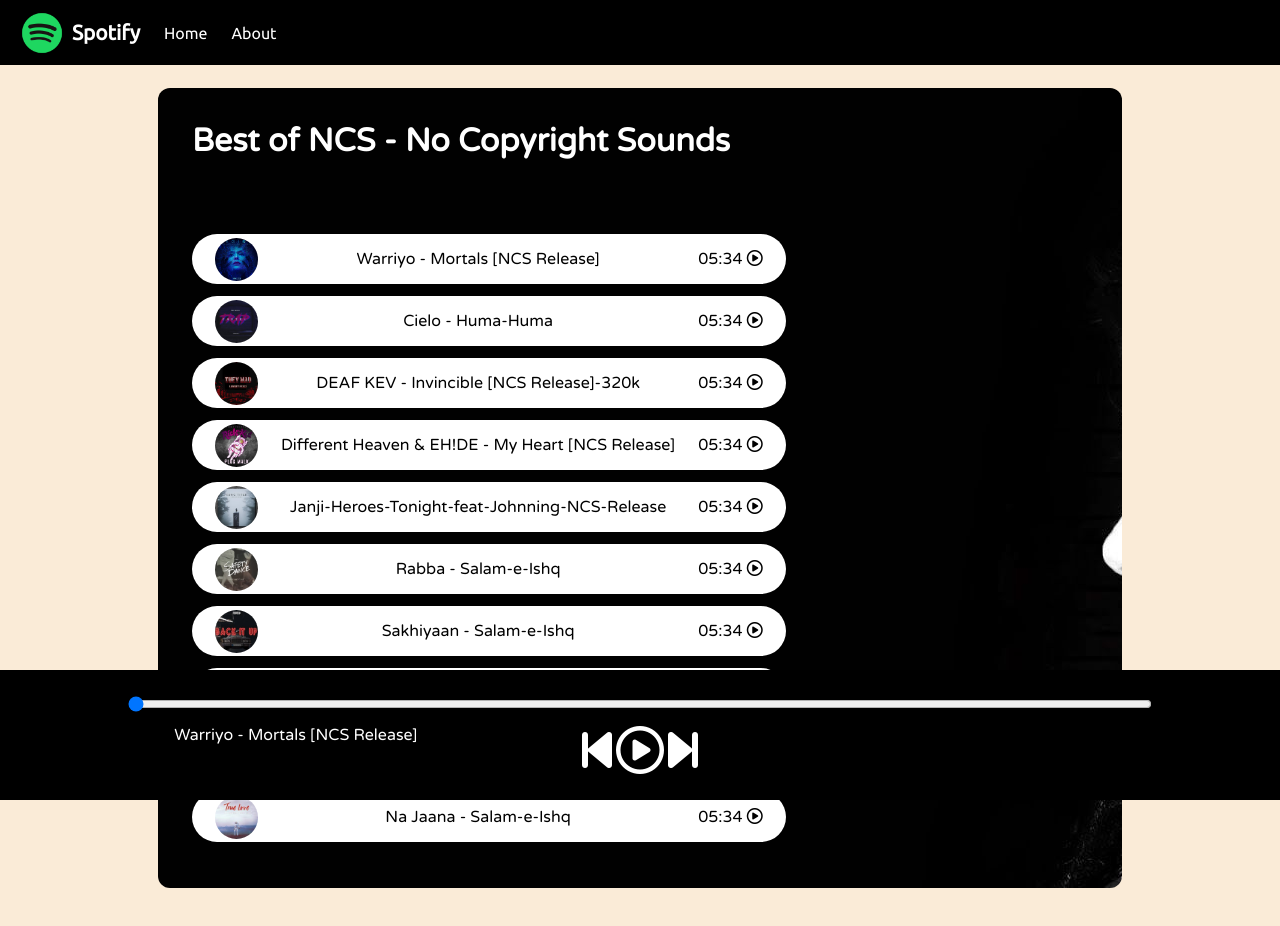
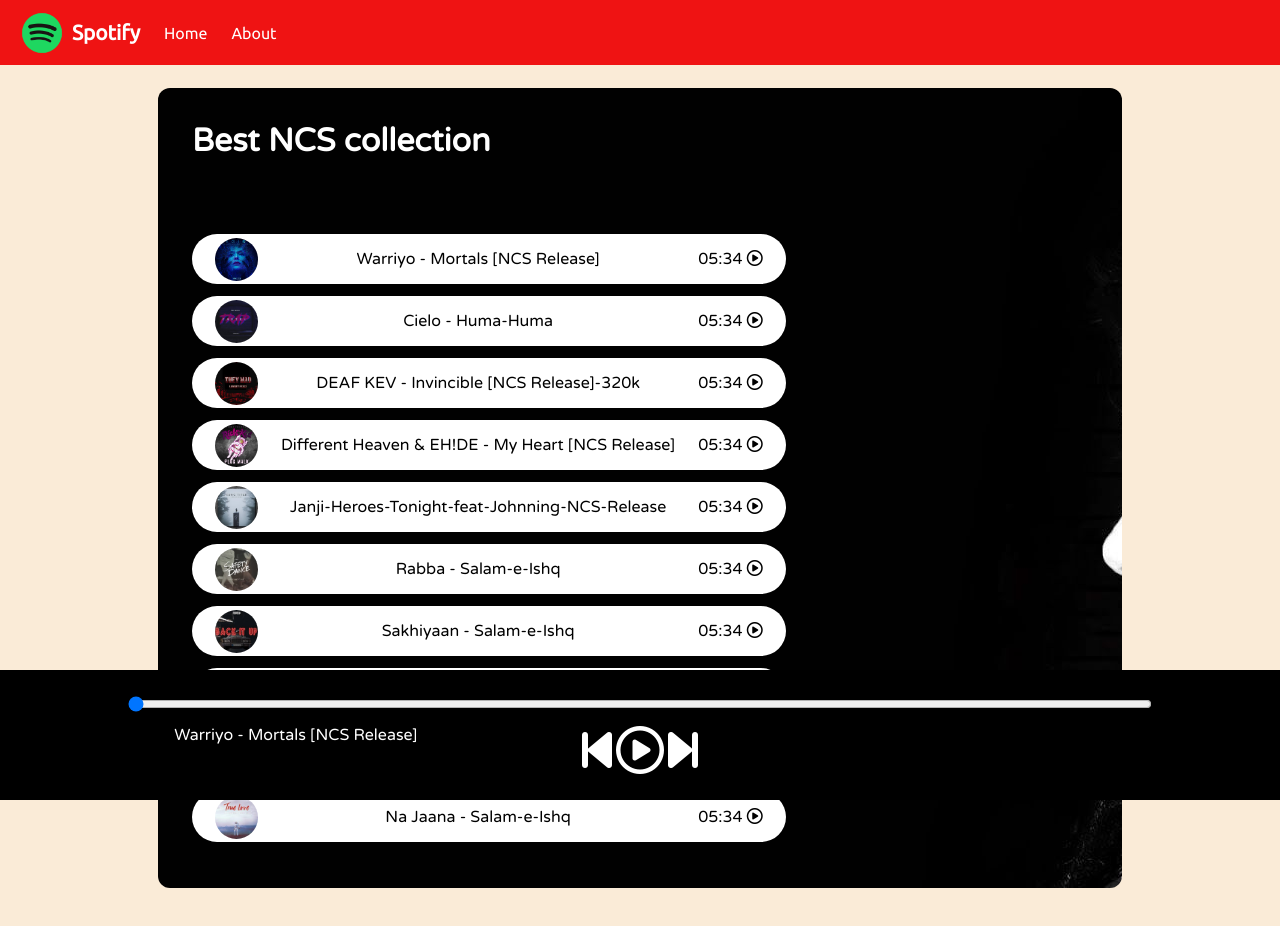
Before and after one commit to Arya-Sharma122/go-self-made, a plain HTML site: page Spotify Clone/index.html in a window 1280 px wide. Drawn offline with Linux system fonts and the light colour scheme.

Commit message:
html cnd css changes

```diff
--- a/Spotify Clone/index.html
+++ b/Spotify Clone/index.html
@@ -18,7 +18,7 @@
 
     <div class="container">
         <div class="songList">
-            <h1>Best of NCS - No Copyright Sounds</h1>
+            <h1>Best NCS collection </h1>
             <div class="songItemContainer">
                 <div class="songItem">
                     <img alt="1">
--- a/Spotify Clone/style.css
+++ b/Spotify Clone/style.css
@@ -18,7 +18,7 @@
     align-items: center;
     list-style-type: none;
     height: 65px;
-    background-color: black;
+    background-color: rgb(239, 19, 19);
     color: white;
 }
 
```
